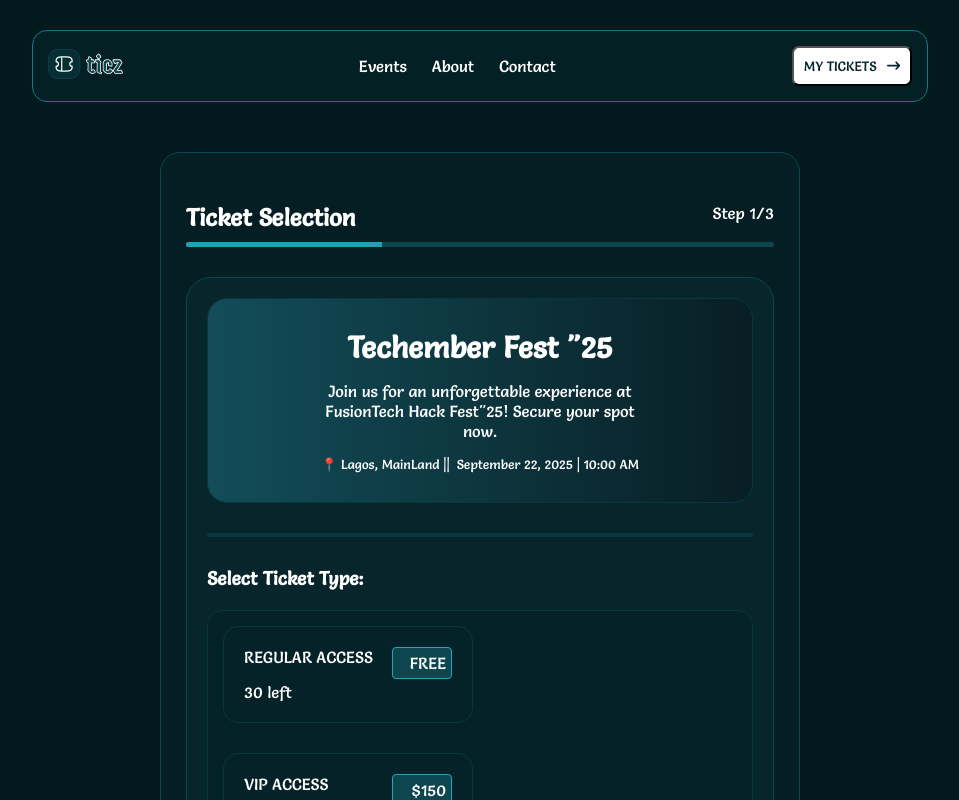
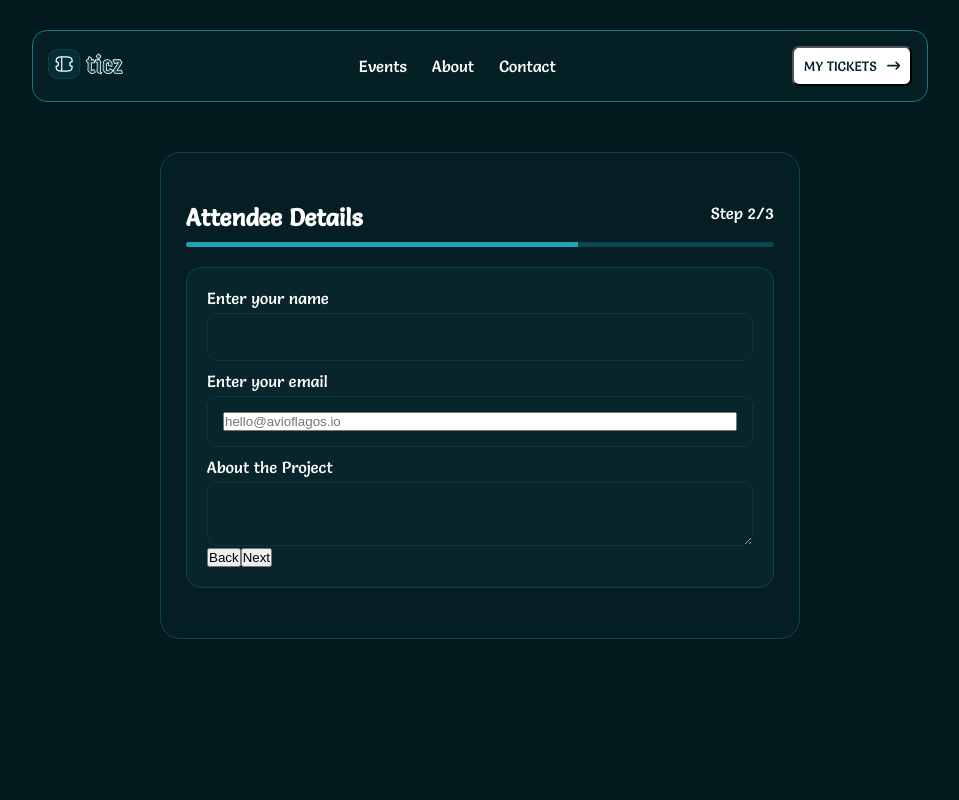
Before and after one commit to Jaycode01/TICZ---Event-Tickets-Generator, a React (Vite) app: page / in a window 1280 px wide. Shown: the top 800 px of the page, without its empty margins (160-1119 px from the left). Built offline with nearby package versions, Linux system fonts and the light colour scheme.

Commit message:
04----------04

```diff
--- a/package.json
+++ b/package.json
@@ -12,6 +12,7 @@
   "dependencies": {
     "react": "^19.0.0",
     "react-dom": "^19.0.0",
+    "react-dropzone": "^14.3.5",
     "react-icons": "^5.4.0",
     "react-router-dom": "^7.1.5"
   },
--- /dev/null
+++ b/src/components/AttendeeDetails.jsx
@@ -0,0 +1,53 @@
+import React from "react";
+import "./styles/AttendeeDetails.css";
+import { FaEnvelope } from "react-icons/fa";
+
+const AttendeeDetails = () => {
+  return (
+    <section>
+      <div className="heading-and-progressbar">
+        <div className="heading">
+          <h1>Attendee Details</h1>
+          <p>Step 2/3</p>
+        </div>
+        <div className="progress-bar">
+          <span className="progress-bar-fill"></span>
+        </div>
+      </div>
+
+      {/* Form to get Attendee Details */}
+      <div className="attendee-details-form">
+        <div className="upload-image-container"></div>
+        <div className="input-details-container">
+          <form>
+            <div>
+              <label htmlFor="">Enter your name</label>
+              <input type="text" name="" id="" className="name-input" />
+            </div>
+            <div>
+              <label htmlFor="">Enter your email</label>
+              <div className="email-input">
+                <input
+                  type="email"
+                  name=""
+                  id=""
+                  placeholder="hello@avioflagos.io"
+                />
+              </div>
+            </div>
+            <div>
+              <label htmlFor="">About the Project</label>
+              <textarea name="" id=""></textarea>
+            </div>
+          </form>
+        </div>
+        <div className="second-decision-btns">
+          <button>Back</button>
+          <button>Next</button>
+        </div>
+      </div>
+    </section>
+  );
+};
+
+export default AttendeeDetails;
--- a/src/components/TicketProcess.jsx
+++ b/src/components/TicketProcess.jsx
@@ -1,6 +1,7 @@
 import React from "react";
 import { useState } from "react";
 import Events from "./Events";
+import AttendeeDetails from "./AttendeeDetails";
 
 const TicketProcess = () => {
   const [step, setStep] = useState(1);
@@ -8,14 +9,14 @@ const TicketProcess = () => {
     <div>
       {step === 1 && (
         <div>
-          <Events step={step} setStep={setStep} />
+          <AttendeeDetails />
+          {/* <Events step={step} setStep={setStep} /> */}
           {/* <button onClick={() => setStep(2)}>Next</button> */}
         </div>
       )}
 
       {step === 2 && (
         <div>
-          <h1>Second Content</h1>
           <button onClick={() => setStep(1)}>Back</button>
           <button onClick={() => setStep(3)}>Next</button>
         </div>
--- /dev/null
+++ b/src/components/styles/AttendeeDetails.css
@@ -0,0 +1,69 @@
+section {
+  background-color: #041e23;
+  border: 1pt solid #0e464f;
+  width: 50%;
+  margin: 50px auto;
+  padding: 50px 25px;
+  border-radius: 20px;
+  color: #fff;
+}
+
+.heading-and-progressbar {
+  display: flex;
+  flex-direction: column;
+  gap: 10px;
+}
+
+.heading {
+  display: flex;
+  flex-direction: row;
+  justify-content: space-between;
+}
+
+.progress-bar {
+  height: 5px;
+  background-color: #0e464f;
+  border-radius: 5px;
+  display: flex;
+  flex-direction: row;
+}
+
+.progress-bar-fill {
+  background-color: #24a0b5;
+  padding: inherit;
+  width: 66.6%;
+  border-radius: 5px 0 0 5px;
+}
+
+.attendee-details-form {
+  background-color: #08252b;
+  padding: 20px;
+  border: 1pt solid #0e464f;
+  margin-top: 20px;
+  border-radius: 15px;
+}
+
+form {
+  display: flex;
+  flex-direction: column;
+  gap: 10px;
+}
+
+form div {
+  display: flex;
+  flex-direction: column;
+  gap: 5px;
+}
+
+form div .name-input,
+textarea,
+.email-input {
+  width: 100%;
+  border: 1pt solid #07373f;
+  padding: 15px;
+  outline: none;
+  border-radius: 10px;
+  background-color: inherit;
+  color: #fff;
+  font-family: inherit;
+}
```
Also changed, not shown: 1 other file (tests, documents, lock files or other folders).
